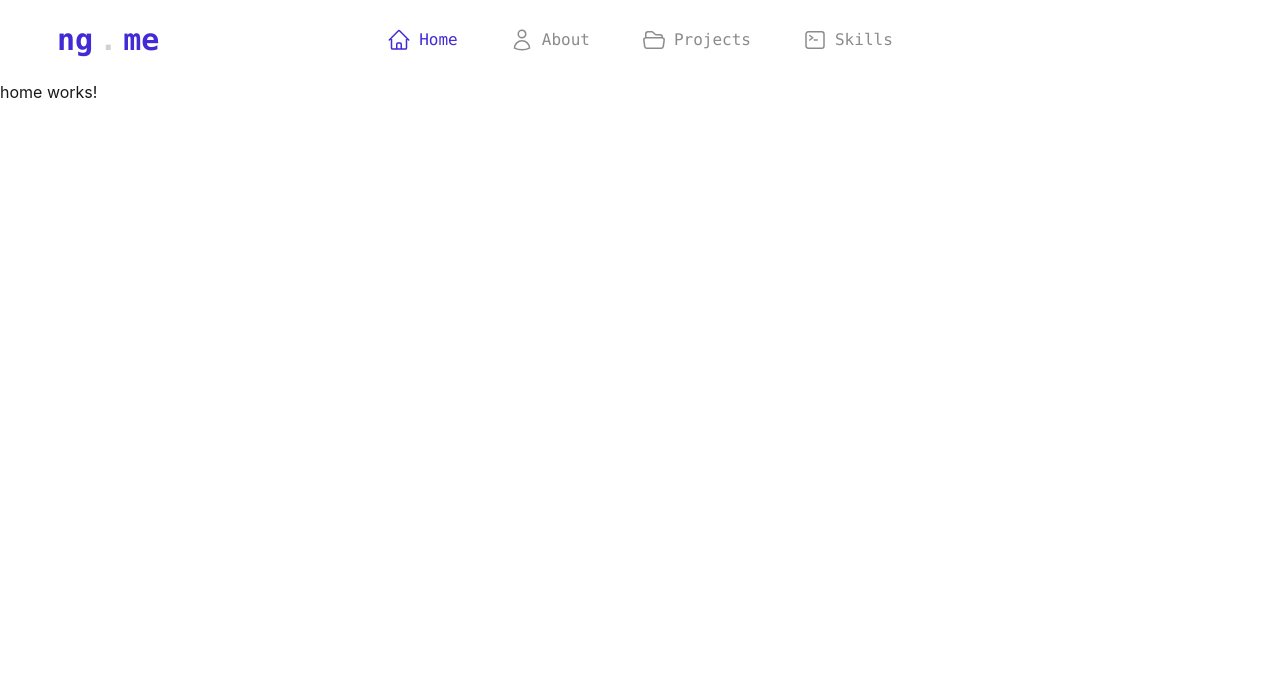
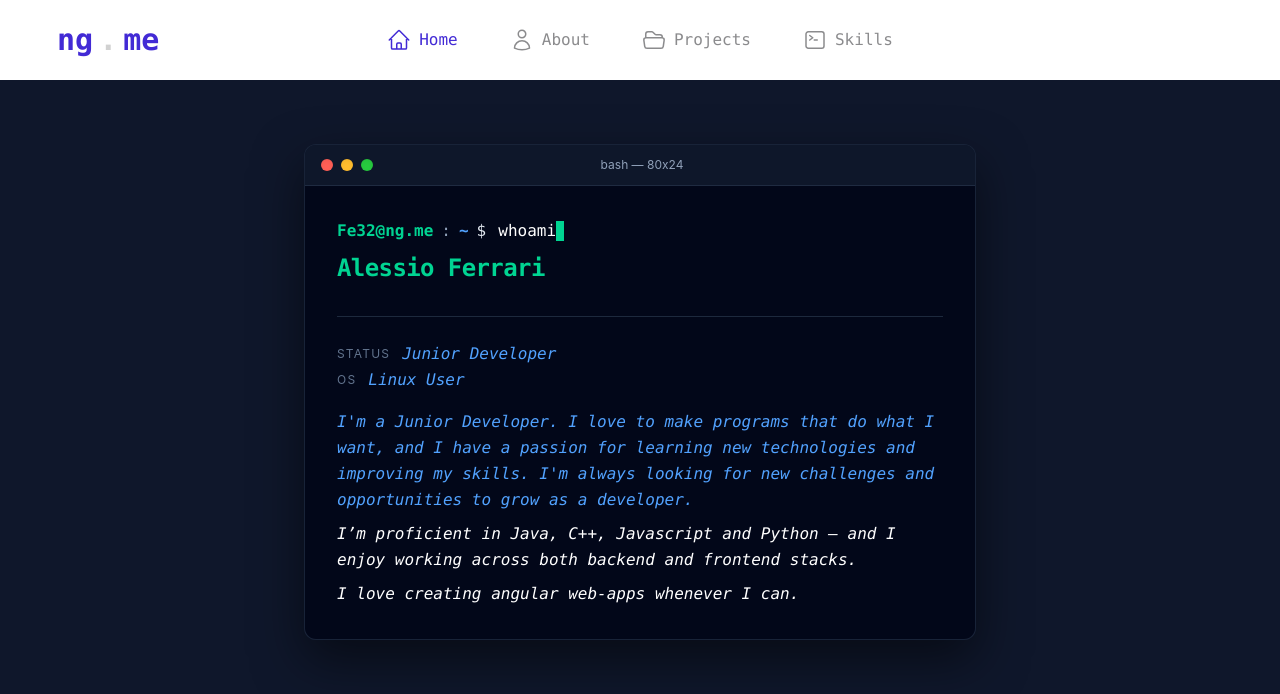
Before and after one commit to AlessioFerrari8/ng.me, an Angular app in the folder ng.me/: page /home in a window 1280 px wide. Shown: the top 694 px of the page. Built offline with nearby package versions, Linux system fonts and the light colour scheme.

Commit message:
Feat: add home content

```diff
--- a/ng.me/src/app/app.ts
+++ b/ng.me/src/app/app.ts
@@ -1,5 +1,5 @@
 import { Component, signal } from '@angular/core';
-import { RouterOutlet } from '@angular/router';
+import { Router, RouterOutlet } from '@angular/router';
 import { Navbar } from './components/navbar/navbar';
 
 @Component({
@@ -10,4 +10,9 @@ import { Navbar } from './components/navbar/navbar';
 })
 export class App {
   protected readonly title = signal('ng.me');
+  constructor(private router: Router) {}
+
+  isHome(): boolean {
+    return this.router.url === '/home';
+  }
 }
--- a/ng.me/src/app/pages/home/home.html
+++ b/ng.me/src/app/pages/home/home.html
@@ -1 +1,70 @@
-<p>home works!</p>
+<section class="min-h-screen flex flex-col items-center justify-start bg-slate-900 pt-16 px-6 pb-6 font-mono">
+  <div class="w-full max-w-2xl bg-slate-950/90 backdrop-blur-sm rounded-xl shadow-[0_20px_50px_rgba(0,0,0,0.5)] overflow-hidden border border-slate-700/50">
+
+    <!-- Terminal Header -->
+    <div class="bg-slate-800/50 px-4 py-3 flex items-center justify-between border-b border-slate-700/50">
+      <div class="flex gap-2">
+        <div class="w-3 h-3 rounded-full bg-[#ff5f56] shadow-inner"></div>
+        <div class="w-3 h-3 rounded-full bg-[#ffbd2e] shadow-inner"></div>
+        <div class="w-3 h-3 rounded-full bg-[#27c93f] shadow-inner"></div>
+      </div>
+      <div class="text-slate-400 text-xs font-sans select-none">bash — 80x24</div>
+      <div class="w-12"></div> <!-- Spacer for centering -->
+    </div>
+
+    <!-- Terminal Content -->
+    <div class="p-8 text-sm md:text-base leading-relaxed">
+      <!-- Command Line -->
+      <div class="flex items-center gap-2 mb-2">
+        <span class="text-emerald-400 font-bold">Fe32@ng.me</span>
+        <span class="text-slate-400">:</span>
+        <span class="text-blue-400 font-bold">~</span>
+        <span class="text-slate-200">$</span>
+        <span class="inline-flex items-center gap-0 ml-1">
+          <span class="text-white">whoami</span>
+          <span class="w-2 h-5 bg-emerald-400 animate-pulse"></span>
+        </span>
+      </div>
+
+      <!-- Output -->
+      <div class="text-emerald-400 font-bold text-xl md:text-2xl mb-8 tracking-tight">
+        Alessio Ferrari
+      </div>
+
+      <!-- Description Section -->
+      <div class="pt-6 border-t border-slate-800 flex flex-col gap-1">
+        <div class="flex items-center gap-3">
+          <span class="text-slate-500 text-xs uppercase tracking-widest font-sans">Status</span>
+          <span class="text-blue-400 italic">Junior Developer</span>
+        </div>
+      </div>
+      <div class="flex items-center gap-3 mb-4">
+        <span class="text-slate-500 text-xs uppercase tracking-widest font-sans">OS</span>
+        <span class="text-blue-400 italic">Linux User</span>
+      </div>
+      <div class="flex flex-col items-start gap-2">
+        <span class="text-blue-400 italic">I'm a Junior Developer.
+          I love to make programs that do what I want, and I have a passion for learning new
+          technologies and improving my skills. I'm always looking for new challenges and
+          opportunities to grow as a developer.
+        </span>
+        <span class="text-white italic">
+          I’m proficient in Java, C++, Javascript and Python — and I enjoy working across both backend and frontend stacks.
+        </span>
+        <span class="text-white italic">
+          I love creating angular web-apps whenever I can.
+        </span>
+      </div>
+    </div>
+  </div>
+</section>
+
+<style>
+  @keyframes pulse {
+    0%, 100% { opacity: 1; }
+    50% { opacity: 0; }
+  }
+  .animate-pulse {
+    animation: pulse 1s cubic-bezier(0.4, 0, 0.6, 1) infinite;
+  }
+</style>
--- a/ng.me/src/app/pages/home/home.ts
+++ b/ng.me/src/app/pages/home/home.ts
@@ -6,4 +6,5 @@ import { Component } from '@angular/core';
   templateUrl: './home.html',
   styleUrl: './home.css',
 })
-export class Home {}
+export class Home {
+}
```
